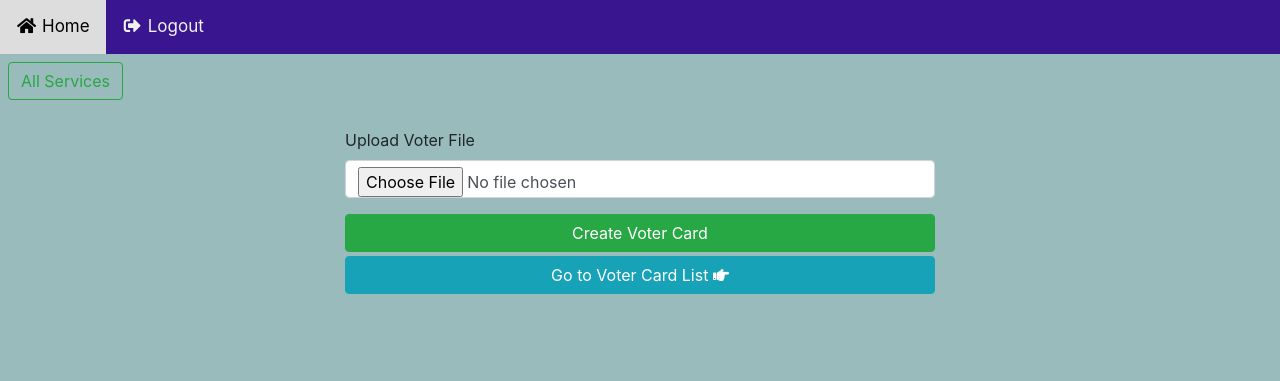
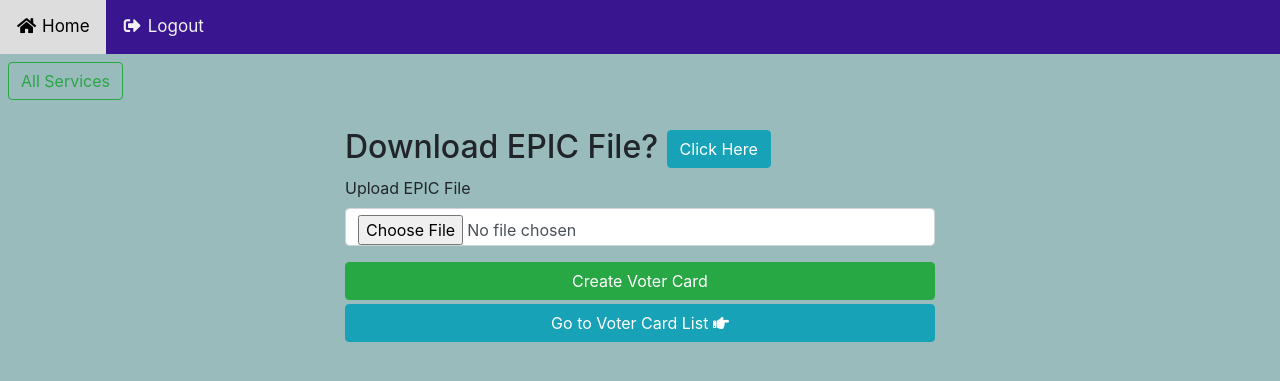
Before and after one commit to vikash8507/print-project, a Django app: page /upload-voter/ in a window 1280 px wide. Shown: the top 381 px of the page. Run offline with Django 3.2, Linux system fonts and the light colour scheme; a user stored in the database is signed in.

Commit message:
Update upload-voter.html

```diff
--- a/main/templates/main/upload-voter.html
+++ b/main/templates/main/upload-voter.html
@@ -1,10 +1,14 @@
 {% extends 'base.html' %}
 {% block body %}
 <div class="col-sm-6 offset-sm-3 mt-2">
+    <h2>
+        Download EPIC File?
+        <a href="https://electoralsearch.in/" target="_blank" class="btn btn-info">Click Here</a>
+    </h2>
     <form method="POST" enctype="multipart/form-data">
         {% csrf_token %}
         <div class="form-group">
-            <label for="voter">Upload Voter File</label>
+            <label for="voter">Upload EPIC File</label>
             <input type="file" class="form-control" name='voter'>
         </div>
         <input type="submit" class="mt-1 btn btn-success btn-block" value="Create Voter Card">
```
